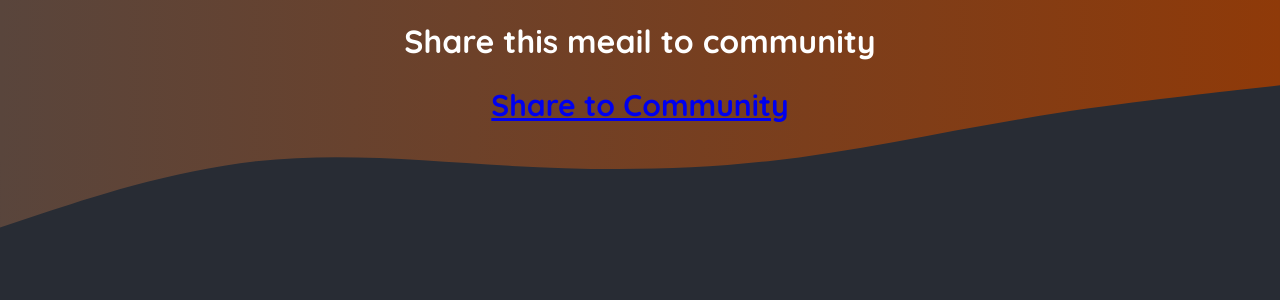
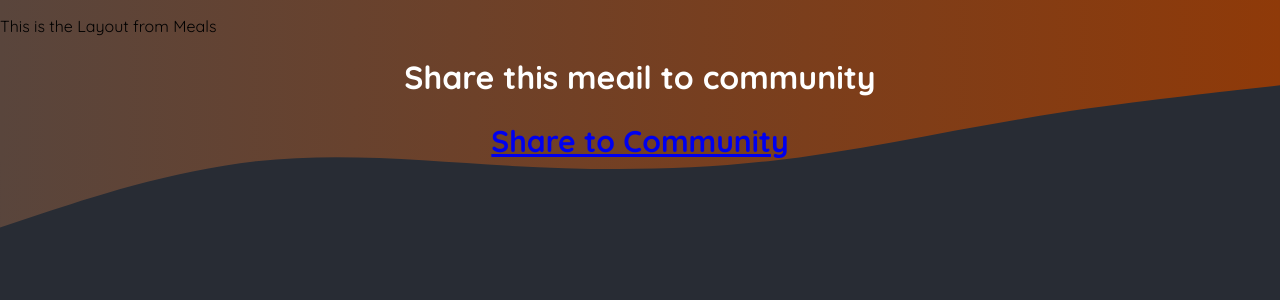
Before and after one commit to akashstha/foodies-starting-apps, a Next.js app: page /meals/share in a window 1280 px wide. Shown: the top 300 px of the page. Built offline with nearby package versions, Linux system fonts and the light colour scheme.

Commit message:
adding nested layout

```diff
--- /dev/null
+++ b/app/meals/layout.js
@@ -0,0 +1,10 @@
+const MealsLayout = ({children})=>{
+    return(
+        <>
+        <p>This is the Layout from Meals</p>
+        {children}
+        </>
+    )
+}
+
+export default MealsLayout;
```
